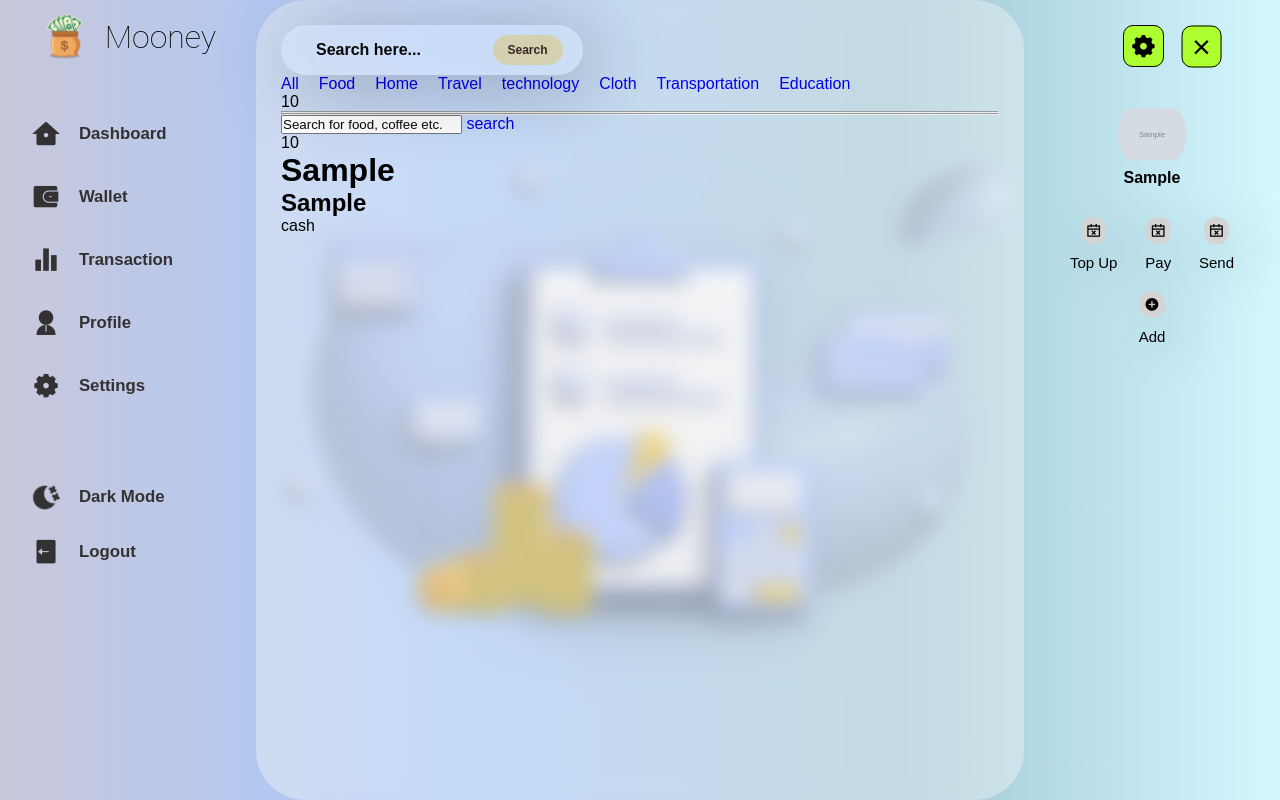
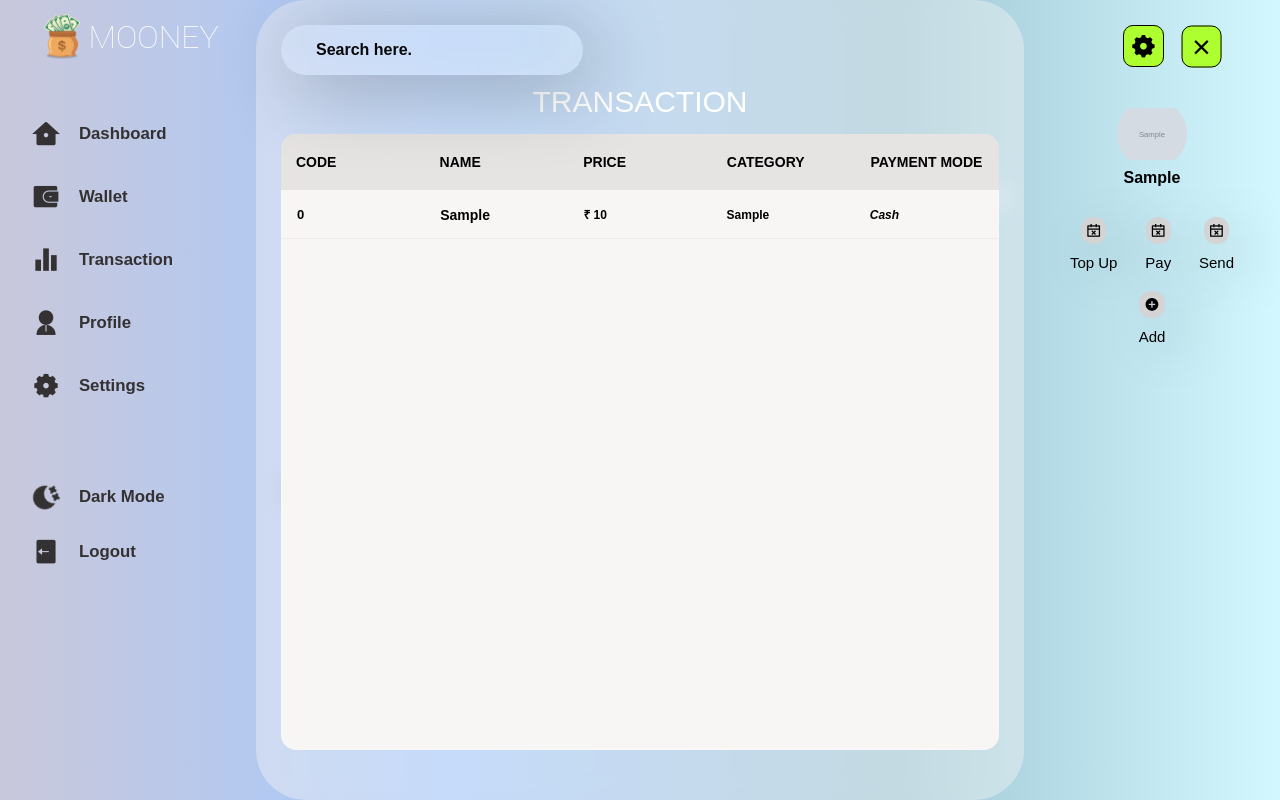
Before and after one commit to Dhaneshwar7/Expense-Tracker-App, a Node server app: page /transaction in a window 1280 px wide. Run offline with Node 20, Linux system fonts and the light colour scheme; a user stored in the database is signed in; tables that the repository leaves empty hold one stand-in row (values such as "Sample post"); grey boxes marked "Sample" are stand-in pictures; lists and menus that the app fills with data are empty; some libraries are stand-ins or nearby versions.

Commit message:
transaction list completed

```diff
--- a/imp.txt
+++ b/imp.txt
@@ -1,6 +1,7 @@
 process.env.MONGO_URL
 
-mongodb Atlas - Deltamike7550@gmail.com
+mongodb Atlas - Dm7@gmail.com
+deployed in - dh@gmail.com
 
 'mongodb://127.0.0.1:27017/ExpenseApp'
 
--- a/models/userModel.js
+++ b/models/userModel.js
@@ -12,12 +12,12 @@
 		firstname: {
 			type: String,
 			// required: [true, 'First Name is Required'],
-			minLength: [3, 'Firstname should be atleast of 3 Character'],
+			// minLength: [3, 'Firstname should be atleast of 3 Character'],
 		},
 		lastname: {
 			type: String,
 			// required: [true, 'Last Name is Required'],
-			minLength: [3, 'Last Name should be atleast of 3 Character'],
+			// minLength: [3, 'Last Name should be atleast of 3 Character'],
 		},
 		email: {
 			type: String,
--- a/public/javascripts/dashboard.js
+++ b/public/javascripts/dashboard.js
@@ -124,7 +124,9 @@
 
 /*---- Code For Search Box Visiblity below Search bar  ----*/
 const expenseContainer = document.querySelector('[data-expense-container]');
-const transactionContainer = document.querySelector('[data-transaction-container]');
+const transactionContainer = document.querySelector(
+	'[data-transaction-container]'
+);
 const expenseCardTemplate = document.querySelector('[data-expense-template]');
 let newSortExpList = [];
 
@@ -183,7 +185,7 @@
 function SearchExpenseListNotVisible() {
 	document.querySelector('.search-showing').classList.remove('visible');
 }
-function transactionListVisible(){
+function transactionListVisible() {
 	document.querySelector('.transaction-showing').classList.add('visible');
 }
 function SearchExpenseListVisible() {
@@ -255,22 +257,34 @@
 	const expNameInput = $('.expenseNameInput').val().trim();
 	const expCatInput = $('.expenseCatInput').val();
 	const expPaymentInput = $('#paymentMethod').val();
-	const addIncomeInput = $('.addIncomeInput').val();
-	const addIncomeDescInput = $('.addIncomeDescInput').val().trim();
-	const addIncomeCurrencyInput = $('.addIncomeCurrencyInput').val();
 	if (
-		(addIncomeInput === '' ||
-			addIncomeDescInput === '' ||
-			addIncomeCurrencyInput === null) &&
-		(expNameInput === '' ||
-			expNumInput === '' ||
-			expCatInput === null ||
-			expPaymentInput === null)
+		expNameInput === '' ||
+		expNumInput === '' ||
+		expCatInput === null ||
+		expPaymentInput === null
 	) {
 		$('.detailsfill-message').addClass('formMsg-show');
 	} else {
 		$('.detailsfill-message').removeClass('formMsg-show');
-		$('.success-message').addClass('formMsg-show');
+		$('.expense-success-message').addClass('formMsg-show');
+	}
+}
+function submitIncome() {
+	const addIncomeInput = $('.addIncomeInput').val();
+	const addIncomeDescInput = $('.addIncomeDescInput').val().trim();
+	const addIncomeCurrencyInput = $('.addIncomeCurrencyInput').val();
+	console.log('yes');
+	if (
+		addIncomeInput === '' ||
+		addIncomeDescInput === '' ||
+		addIncomeCurrencyInput === null
+	) {
+		console.log('khali');
+		$('.detailsfill-message').addClass('formMsg-show');
+	} else {
+		console.log('complete');
+		$('.detailsfill-message').removeClass('formMsg-show');
+		$('.income-success-message').addClass('formMsg-show');
 	}
 }
 /* Select Date from calendar  ------ */
@@ -288,11 +302,8 @@
 	document.getElementById('wallet-calendar').submit();
 }
 
-
-
-
-
-function searchExpense() {
+function searchExpense(value) {
+	console.log(value);
 	let input = document.querySelector('#searchbar').value;
 	input = input.toLowerCase();
 	let x = document.querySelectorAll('.expCard');
@@ -301,7 +312,21 @@
 		if (!x[i].innerHTML.toLowerCase().includes(input)) {
 			x[i].style.display = 'none';
 		} else {
-			x[i].style.display = 'grid';
+			x[i].style.display = 'table-row';
 		}
 	}
 }
+function okd(value) {
+	alert('ddk');
+	console.log('Clicked value:', value); // Print the value in the console
+}
+const selectElement = document.getElementById('cars');
+
+// Add event listener for the change event
+selectElement.addEventListener('change', function () {
+	// Get the selected option
+	const selectedOption = selectElement.options[selectElement.selectedIndex];
+
+	// Print the selected option's value to the console
+	console.log('Selected option:', selectedOption.value);
+});
--- /dev/null
+++ b/public/javascripts/transaction.js
@@ -0,0 +1,8 @@
+// for vertical scrollbar, scrollbar width depend on browser/os/platfrom. Here calculate the scollbar width .
+$(window)
+	.on('load resize ', function () {
+		var scrollWidth =
+			$('.tbl-content').width() - $('.tbl-content table').width();
+		$('.tbl-header').css({ 'padding-right': scrollWidth });
+	})
+	.resize();
--- /dev/null
+++ b/public/stylesheets/transaction.css
@@ -0,0 +1,121 @@
+.transaction-container {
+	margin-top: 10px;
+}
+.transaction-list {
+	width: 100%;
+}
+section {
+	border-radius: 15px;
+	overflow: hidden;
+	background-color: rgb(248, 245, 245);
+	color: black;
+}
+h1 {
+	font-size: 30px;
+	color: #fff;
+	text-transform: uppercase;
+	font-weight: 300;
+	text-align: center;
+	margin-bottom: 15px;
+}
+table {
+	border-radius: 20px;
+	width: 100%;
+	table-layout: fixed;
+}
+.tbl-header {
+	background-color: rgba(209, 207, 207, 0.477);
+}
+.tbl-content {
+	overflow-y: auto;
+	overflow-x: hidden;
+	height: 70vh;
+	/* height: 650px; */
+	/* height: fit-content; */
+	overflow-x: auto;
+	margin-top: 0px;
+	border: 1px solid rgba(255, 255, 255, 0.3);
+	scroll-behavior: smooth;
+}
+th {
+	padding: 20px 15px;
+	text-align: left;
+	font-weight: 600;
+	font-size: 14px;
+	/* color: #fff; */
+	color: black;
+	text-transform: uppercase;
+}
+td {
+	padding: 15px;
+	text-align: left;
+	vertical-align: middle;
+	font-weight: 600;
+	font-size: 12px;
+	color: black;
+	/* color: #fff; */
+	border-bottom: solid 1px rgba(233, 230, 230, 0.742);
+}
+td.exp-name {
+	font-weight: 600;
+	font-size: 14px;
+	text-transform: capitalize;
+}
+.exp-count {
+	font-size: 13px;
+	font-weight: 800;
+}
+.expPayment {
+	font-style: italic;
+	font-weight: 700;
+	font-size: 12px;
+}
+
+/* demo styles */
+
+@import url(https://fonts.googleapis.com/css?family=Roboto:400,500,300,700);
+body {
+	background: -webkit-linear-gradient(left, #25c481, #25b7c4);
+	background: linear-gradient(to right, #25c481, #25b7c4);
+	font-family: 'Roboto', sans-serif;
+}
+/* section{
+  margin: 50px;
+} */
+
+/* follow me template */
+.made-with-love {
+	margin-top: 40px;
+	padding: 10px;
+	clear: left;
+	text-align: center;
+	font-size: 10px;
+	font-family: arial;
+	color: #fff;
+}
+.made-with-love i {
+	font-style: normal;
+	color: #f50057;
+	font-size: 14px;
+	position: relative;
+	top: 2px;
+}
+.made-with-love a {
+	color: #fff;
+	text-decoration: none;
+}
+.made-with-love a:hover {
+	text-decoration: underline;
+}
+
+/* for custom scrollbar for webkit browser*/
+
+::-webkit-scrollbar {
+	width: 6px;
+}
+::-webkit-scrollbar-track {
+	-webkit-box-shadow: inset 0 0 6px rgba(0, 0, 0, 0.3);
+}
+::-webkit-scrollbar-thumb {
+	-webkit-box-shadow: inset 0 0 6px rgba(0, 0, 0, 0.3);
+}
--- a/routes/index.js
+++ b/routes/index.js
@@ -387,8 +387,8 @@
 		const { firstname, lastname, contact } = req.body;
 		const user = await User.findByIdAndUpdate(
 			{ _id: req.user.id },
-			{ ...req.user, firstname, lastname, contact }
-			// 	{ new: true, runValidators: true }
+			{ firstname, lastname, contact },
+			{ new: true, runValidators: true }
 		);
 		console.log(req.body);
 		console.log(user);
@@ -396,8 +396,8 @@
 		req.flash('success', 'Profile updated successfully');
 		return res.redirect('back');
 	} catch (error) {
-		req.flash("error", error)
-		return res.render('profile', { admin: req.user });
+		console.error(error);
+		res.status(500).json({ error: 'Server error' });
 	}
 });
 
--- a/views/partials/RightContainer.ejs
+++ b/views/partials/RightContainer.ejs
@@ -41,7 +41,9 @@
 				</li>
 			</ul>
 			<div class="recent-transaction">
-				<div class="recent-title"></div>
+				<div class="recent-title">
+
+				</div>
 			</div>
 		</div>
 
--- a/views/transaction.ejs
+++ b/views/transaction.ejs
@@ -8,6 +8,7 @@
 		/>
 		<title>transactions</title>
 		<link rel="stylesheet" href="../stylesheets/dashboard.css" />
+		<link rel="stylesheet" href="../stylesheets/transaction.css" />
 		<script src="https://ajax.googleapis.com/ajax/libs/jquery/3.3.1/jquery.min.js"></script>
 	</head>
 	<body>
@@ -20,76 +21,21 @@
 
 			<!--  ----Center Container Code ----- -->
 			<div class="center-container">
-				<section class="overlay"></section>
-
 				<!-- Search Bar with Data filter Manipulation -->
 				<div class="search-container">
 					<div class="input-box">
 						<i class="uil uil-search"></i>
 						<input
-							type="text"
-							id="search-input"
-							oninput="SetDefault($(this).val());"
+							type="search"
+							id="searchbar"
+							onkeyup="searchExpense()"
 							placeholder="Search here..."
 						/>
-						<button class="button">Search</button>
+						<!-- <button class="button">Search</button> -->
 					</div>
-
-					<!-- Render a SERVER EXPENSE DATA from Server/Database and hidden inside the Template Tag from here we send Data to our Javascript file -->
-					<% expenses.forEach(e=>{ %>
-					<template data-expense-rec>
-						<div data-search-show-rec>
-							<span class="e-icon"><i class="ri-oil-line"></i> </span>
-							<div class="e-details-container">
-								<span class="e-details">
-									<div class="exp-category" data-category-rec>
-										<%= e.category %>
-									</div>
-									<div class="exp-payment" data-paymentMode-rec>
-										<%= e.paymentmode %>
-									</div>
-									<div class="exp-remark" data-remark-rec><%= e.remark %></div>
-									<div class="exp-user" data-user-rec><%= e.user %></div>
-									<div class="exp-id" data-id-rec><%= e._id %></div>
-									<div class="exp-date" data-date-rec><%= e.createdAt %></div>
-									<div class="exp-amount" data-amount-rec><%= e.amount %></div>
-								</span>
-								<span class="e-amount">
-									<i class="ri-money-rupee-circle-line"></i>
-									<div class="exp-amount" data-amount-rec></div>
-								</span>
-							</div>
-							<a href="">View</a>
-						</div>
-					</template>
-					<% }) %>
-
-					<!-- This is BLANK CONTAINER where we are going to show data by SEARCH BAR MANIPULATION -->
-					<div class="search-showing notvisible" data-expense-container></div>
-					<!-- from JavaScript Data which have collect from SERVER EXPENSE DATA now that we are using here and show it to BLANK CONTAINER -->
-					<template data-expense-template>
-						<li data-search-show>
-							<span class="e-icon"><i class="ri-oil-line"></i> </span>
-							<div class="e-details-container">
-								<span class="e-details">
-									<div class="exp-category" data-category></div>
-									<div class="exp-remark" data-remark></div>
-									<div class="exp-payment" data-paymentMode></div>
-									<div class="exp-date" data-date></div>
-									<div class="exp-user" data-user></div>
-									<div class="exp-id" data-id></div>
-								</span>
-								<span class="e-amount">
-									<i class="ri-money-rupee-circle-line"></i>
-									<div class="exp-amount" data-amount></div>
-								</span>
-							</div>
-							<a href="">View</a>
-						</li>
-					</template>
 				</div>
 				<!-- Transaction Container -->
-				<div class="tabs">
+				<!-- <div class="tabs">
 					<a href="/search">All</a>
 					<a href="/search/food">Food</a>
 					<a href="/search/home">Home</a>
@@ -98,29 +44,68 @@
 					<a href="/search/cloth">Cloth</a>
 					<a href="/search/transportation">Transportation</a>
 					<a href="/search/education">Education</a>
+				</div> -->
+				<div class="transaction-container">
+					<div class="transaction-heading">
+						<h1>Transaction</h1>
+						<!-- <input
+							type="text"
+							id="searchbar"
+							onkeyup="searchExpense(food)"
+							placeholder="Search here..."
+						/> -->
+						<!--
+						<input
+							type="button"
+							id="searchbar"
+							value="food"
+							onclick="okd('food')"
+							placeholder="Search here..."
+						/> -->
+					</div>
+					<!-- <select id="cars" name="cars">
+						<option value="volvo">Volvo</option>
+						<option value="saab">Saab</option>
+						<option value="mercedes">Mercedes</option>
+						<option value="audi">Audi</option>
+					</select> -->
+
+					<div class="transaction-list">
+						<section>
+							<div class="tbl-header">
+								<table cellpadding="0" cellspacing="0" border="0">
+									<thead>
+										<tr>
+											<th>Code</th>
+											<th>Name</th>
+											<th>Price</th>
+											<th>Category</th>
+											<th>Payment Mode</th>
+										</tr>
+									</thead>
+								</table>
+							</div>
+							<div class="tbl-content">
+								<table cellpadding="0" cellspacing="0" border="0">
+									<tbody>
+										<% expenses.forEach(function(exp ,idx){ %>
+
+										<tr class="expCard">
+											<td>
+												<div class="exp-count"><%= idx %></div>
+											</td>
+											<td class="exp-name"><%= exp.remark %></td>
+											<td>₹ <%= exp.amount %></td>
+											<td><%= exp.category %></td>
+											<td class="expPayment"><%= exp.paymentmode %></td>
+										</tr>
+										<% }) %>
+									</tbody>
+								</table>
+							</div>
+						</section>
+					</div>
 				</div>
-
-				<%= expenses.reduce((accumulator,currentValue)=> accumulator+
-				currentValue.amount , 0) %> <br />
-				<hr />
-				<!-- <%= expenses %> -->
-				<hr />
-				<input
-					id="searchbar"
-					type="search"
-					onkeyup="searchExpense()"
-					placeholder="Search for food, coffee etc."
-				/>
-				<a href="/search">search</a>
-
-				<% expenses.forEach(function(exp){ %>
-				<div class="expCard">
-					<p><%= exp.amount %></p>
-					<h1><%= exp.remark %></h1>
-					<h2><%= exp.category %></h2>
-					<p><%= exp.paymentmode %></p>
-				</div>
-				<% }) %>
 			</div>
 			<!--  ----Center Container Code ----- -->
 
@@ -128,6 +113,7 @@
 			<%- include('partials/RightContainer.ejs') %>
 			<!--  ----Right Container Code ----- -->
 		</main>
+		<script src="../javascripts/transaction.js"></script>
 
 		<script src="../javascripts/dashboard.js"></script>
 		<script src="../javascripts/lightdarkmode.js"></script>
```
Also changed, not shown: models/expenseModel.js (+4 -4 lines), views/dashboard.ejs (+10 -6 lines), views/partials/CenterContainer.ejs (+6 -5 lines), 3 other files.
